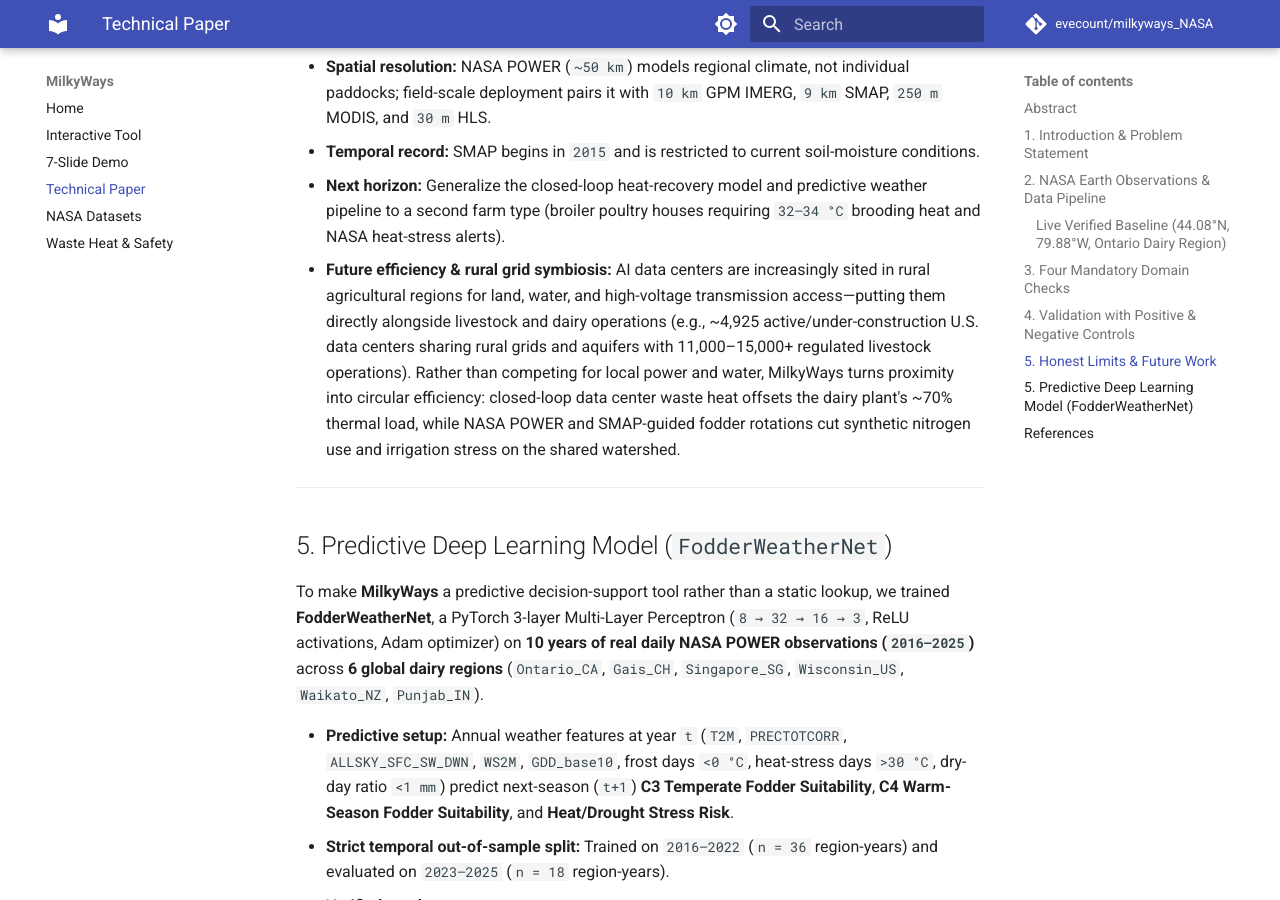
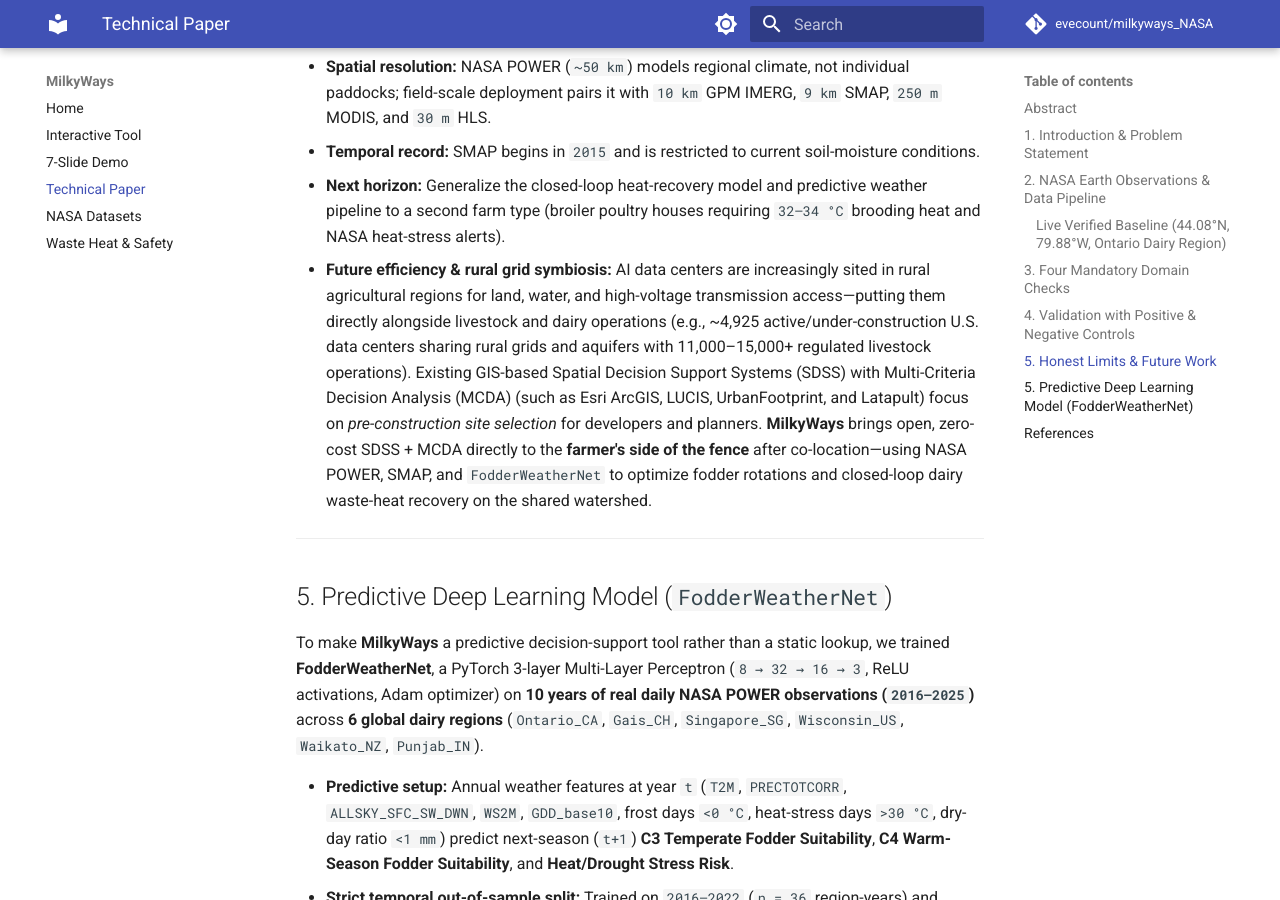
Before and after one commit to evecount/milkyways_NASA, an MkDocs documentation site: the page built from docs/paper.md, in a window 1280 px wide and 900 px high, scrolled down 3345 px. Built offline with MkDocs 1.6.1 and Material for MkDocs 9.7.7, drawn with Linux system fonts in a browser that asks for light colours; comment, search, counter and statistics services are not loaded.

Commit message:
docs: position MilkyWays as open farmer-side SDSS + MCDA vs enterprise siting tools

```diff
--- a/docs/paper.md
+++ b/docs/paper.md
@@ -70,7 +70,7 @@ Every candidate configuration in **MilkyWays** must pass four explicit checks:
 - **Spatial resolution:** NASA POWER (`~50 km`) models regional climate, not individual paddocks; field-scale deployment pairs it with `10 km` GPM IMERG, `9 km` SMAP, `250 m` MODIS, and `30 m` HLS.
 - **Temporal record:** SMAP begins in `2015` and is restricted to current soil-moisture conditions.
 - **Next horizon:** Generalize the closed-loop heat-recovery model and predictive weather pipeline to a second farm type (broiler poultry houses requiring `32–34 °C` brooding heat and NASA heat-stress alerts).
-- **Future efficiency & rural grid symbiosis:** AI data centers are increasingly sited in rural agricultural regions for land, water, and high-voltage transmission access—putting them directly alongside livestock and dairy operations (e.g., ~4,925 active/under-construction U.S. data centers sharing rural grids and aquifers with 11,000–15,000+ regulated livestock operations). Rather than competing for local power and water, MilkyWays turns proximity into circular efficiency: closed-loop data center waste heat offsets the dairy plant's ~70% thermal load, while NASA POWER and SMAP-guided fodder rotations cut synthetic nitrogen use and irrigation stress on the shared watershed.
+- **Future efficiency & rural grid symbiosis:** AI data centers are increasingly sited in rural agricultural regions for land, water, and high-voltage transmission access—putting them directly alongside livestock and dairy operations (e.g., ~4,925 active/under-construction U.S. data centers sharing rural grids and aquifers with 11,000–15,000+ regulated livestock operations). Existing GIS-based Spatial Decision Support Systems (SDSS) with Multi-Criteria Decision Analysis (MCDA) (such as Esri ArcGIS, LUCIS, UrbanFootprint, and Latapult) focus on *pre-construction site selection* for developers and planners. **MilkyWays** brings open, zero-cost SDSS + MCDA directly to the **farmer's side of the fence** after co-location—using NASA POWER, SMAP, and `FodderWeatherNet` to optimize fodder rotations and closed-loop dairy waste-heat recovery on the shared watershed.
 
 ---
 
```
